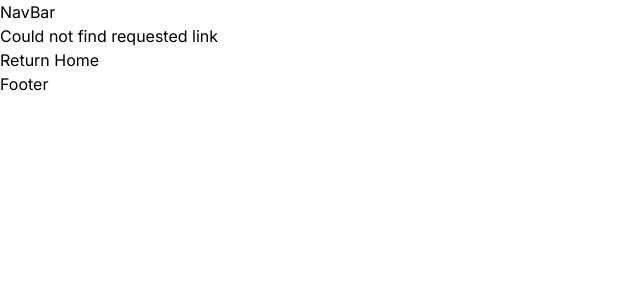
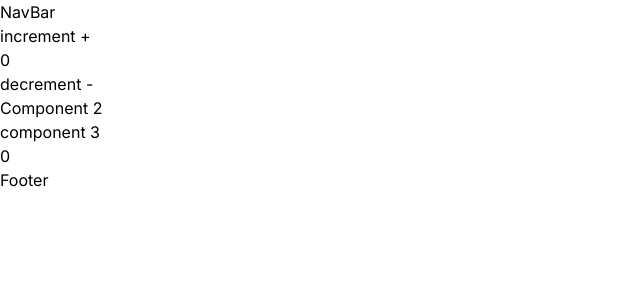
Before and after one commit to PratikN7572/my-web-application, a Next.js app: page /abc3 in a window 1280 px wide. Before the commit this address had no page. Shown: the top 300 px of the page, without its empty margins (0-640 px from the left). Built offline with nearby package versions, Linux system fonts and the light colour scheme.

Commit message:
CartContext

```diff
--- /dev/null
+++ b/app/abc3/page.jsx
@@ -0,0 +1,20 @@
+import React from 'react'
+import Component1 from '../components/ui/Component1'
+import Component2 from '../components/ui/Component2'
+import Component3 from './../components/ui/Component3';
+import { CounterContextProvider } from '../context/counterContext';
+
+const Page = () => {
+
+  return (
+    <div>
+      <CounterContextProvider>
+      <Component1 />
+      <Component2/>
+      <Component3/>
+      </CounterContextProvider>
+    </div>
+  )
+}
+
+export default Page
--- /dev/null
+++ b/app/cart/page.jsx
@@ -0,0 +1,11 @@
+import React from 'react'
+
+const page = () => {
+  return (
+    <div>
+      CART
+    </div>
+  )
+}
+
+export default page
--- /dev/null
+++ b/app/components/ui/AddToCartBtn.jsx
@@ -0,0 +1,21 @@
+"use client";
+import React, { useContext } from 'react'
+import Button from './Button'
+import { AddtoCartContext } from '@/app/context/cartContext'
+
+const AddToCartBtn = () => {
+    const {state, dispatch} = useContext(AddtoCartContext)
+    const addToCart = () => {
+        dispatch({
+          type: "Add_to_Cart",
+          payload: {id: 'abc', name:'shoes'}
+        })
+      }
+  return (
+    <>
+      <Button label='Add to cart' onClick={() => addToCart()}/>
+    </>
+  )
+}
+
+export default AddToCartBtn
--- /dev/null
+++ b/app/components/ui/Button.jsx
@@ -0,0 +1,9 @@
+import React from 'react'
+
+const Button = ({label, ...props}) => {
+  return (
+    <button {...props}>{label}</button>
+  )
+}
+
+export default Button
--- /dev/null
+++ b/app/components/ui/Cart.jsx
@@ -0,0 +1,14 @@
+'use client'
+import { AddtoCartContext } from '@/app/context/cartContext'
+import React, { useContext } from 'react'
+
+const Cart = () => {
+    const {state} = useContext(AddtoCartContext)
+  return (
+    <div>
+      {JSON.stringify(state, null)}
+    </div>
+  )
+}
+
+export default Cart
--- /dev/null
+++ b/app/components/ui/Component1.jsx
@@ -0,0 +1,35 @@
+"use client";
+
+import React, { useContext, useState } from "react";
+import Button from "./Button";
+import Component2 from "./Component2";
+import { CounterContext } from "@/app/context/counterContext";
+
+const Component1 = () => {
+  const {state, dispatch} = useContext(CounterContext)
+  const increment = () => {
+    dispatch({
+      type: "INCREMENT_COUNT",
+      payload: state.count
+    })
+  };
+
+  const decrement = () => {
+    dispatch({
+      type: "DECREMENT_COUNT",
+      payload: state.count
+    })
+  };
+
+  return (
+    <div>
+      <Button onClick={() => increment()} label="increment +" />
+      <br />
+      {state.count}
+      <br />
+      <Button onClick={() => decrement()} label="decrement -" />
+    </div>
+  );
+};
+
+export default Component1;
--- /dev/null
+++ b/app/components/ui/Component2.jsx
@@ -0,0 +1,12 @@
+import React from 'react'
+import Component3 from './Component3'
+
+const Component2 = ({state, ...props}) => {
+  return (
+    <div>
+      Component 2
+    </div>
+  )
+}
+
+export default Component2
--- /dev/null
+++ b/app/components/ui/Component3.jsx
@@ -0,0 +1,16 @@
+'use client';
+
+import { CounterContext } from '@/app/context/counterContext'
+import React, { useContext } from 'react'
+
+const Component3 = ({ ...props}) => {
+    const {state} = useContext(CounterContext)
+  return (
+    <div>
+      <h1>component 3</h1>
+      <h1>{state.count}</h1>
+    </div>
+  )
+}
+
+export default Component3
--- /dev/null
+++ b/app/context/cartContext.jsx
@@ -0,0 +1,33 @@
+'use client';
+import { createContext, useContext, useReducer } from 'react';
+
+const initialState = {
+    product: []
+}
+
+const reducer = (state, action) => {
+    switch (action.type) {
+        case "Add_to_Cart":
+            console.log({
+                ...state, product: [...state.product, {...action.payload}]
+            })
+                return {
+                    ...state, product: [...state.product, {...action.payload}]
+                }
+    }
+}
+
+export const AddtoCartContext = createContext({
+    state: initialState,
+    dispatch: () => null
+})
+
+export const AddtoCartContextProvider = ({children}) => {
+    const [state, dispatch] = useReducer(reducer, initialState);
+    return(
+        <AddtoCartContext.Provider value={{state, dispatch}}>
+            {children}
+        </AddtoCartContext.Provider>
+    )
+}
+export const useAddtoCartContext = () => useContext(AddtoCartContext)
--- /dev/null
+++ b/app/context/counterContext.jsx
@@ -0,0 +1,39 @@
+'use client';
+
+import { createContext, useContext, useReducer } from "react";
+
+const initialState = {
+  count: 0,
+};
+
+const reducer = (state, action) => {
+  switch (action.type) {
+    case "INCREMENT_COUNT":
+      return {
+        ...state,
+        count: action.payload + 1,
+      };
+
+    case "DECREMENT_COUNT":
+      return {
+        ...state,
+        count: action.payload - 1,
+      };
+  }
+};
+
+export const CounterContext = createContext({
+  state: initialState,
+  dispatch: () => null,
+});
+
+export const CounterContextProvider = ({ children }) => {
+  const [state, dispatch] = useReducer(reducer, initialState);
+  return (
+    <CounterContext.Provider value={{ state, dispatch }}>
+      {children}
+    </CounterContext.Provider>
+  );
+};
+
+export const useCounterContext = () => useContext(CounterContext)
--- a/app/products/[xyz]/[id]/page.jsx
+++ b/app/products/[xyz]/[id]/page.jsx
@@ -1,5 +1,10 @@
 import Image from "next/image";
 import React from "react";
+import { AddtoCartContextProvider } from "@/app/context/cartContext";
+import AddToCartBtn from "@/app/components/ui/AddToCartBtn";
+import Button from "@/app/components/ui/Button";
+import Cart from "@/app/components/ui/Cart";
+
 async function getData(id) {
   const product = await fetch(`https://fakestoreapi.com/products/${id}`, {
     method: "GET",
@@ -14,12 +19,22 @@ async function getData(id) {
   }
   return product.json();
 }
+
 const Page = async ({ params }) => {
   console.log(params)
   const data = await getData(params?.id);
-    return <div>{JSON.stringify(data, null)}
-    <Image src={data.image} alt="abbc" width={100} height={100} />
-    </div>;
+  return (
+    <div>
+      {JSON.stringify(data, null)}
+      <Image src={data.image} alt="abbc" width={100} height={100} />
+
+      <AddtoCartContextProvider>
+        <AddToCartBtn />
+        <Cart/>
+      </AddtoCartContextProvider>
+
+    </div>
+  );
 };
 
 export default Page;
```
Also changed, not shown: package.json (+6 -6 lines), 1 other file (tests, documents, lock files or other folders).
